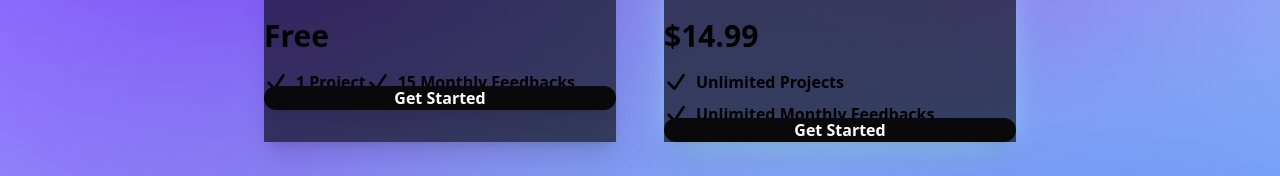
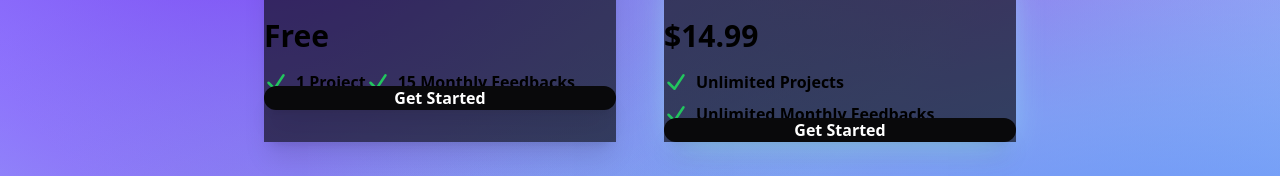
Before and after one commit to ramezj/astralics, a Next.js app in the folder client/: page /pricing in a window 1280 px wide. Shown: the part 242-418 px from the top of the page. Built offline with nearby package versions, Linux system fonts and the light colour scheme; no server answers.

Commit message:
pricing svg stroke green-500

```diff
--- a/client/components/pricing/svg.js
+++ b/client/components/pricing/svg.js
@@ -1,7 +1,8 @@
+
 export default function Svg() {
     return (
         <>
-        <svg xmlns="http://www.w3.org/2000/svg" fill="none" viewBox="0 0 24 24" strokeWidth={2.5} stroke="currentColor" className="w-6 h-6">
+        <svg xmlns="http://www.w3.org/2000/svg" fill="none" viewBox="0 0 24 24" strokeWidth={2.5} stroke="currentColor" className=" w-6 h-6 stroke-green-500">
         <path strokeLinecap="round" strokeLinejoin="round" d="M4.5 12.75l6 6 9-13.5" />
         </svg>
         </>
```
